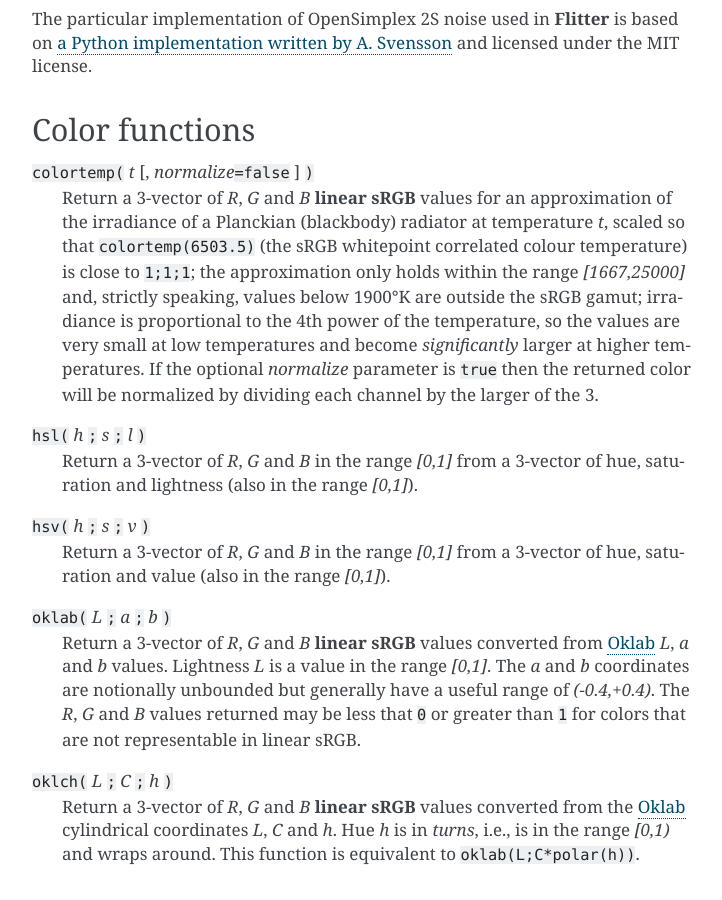
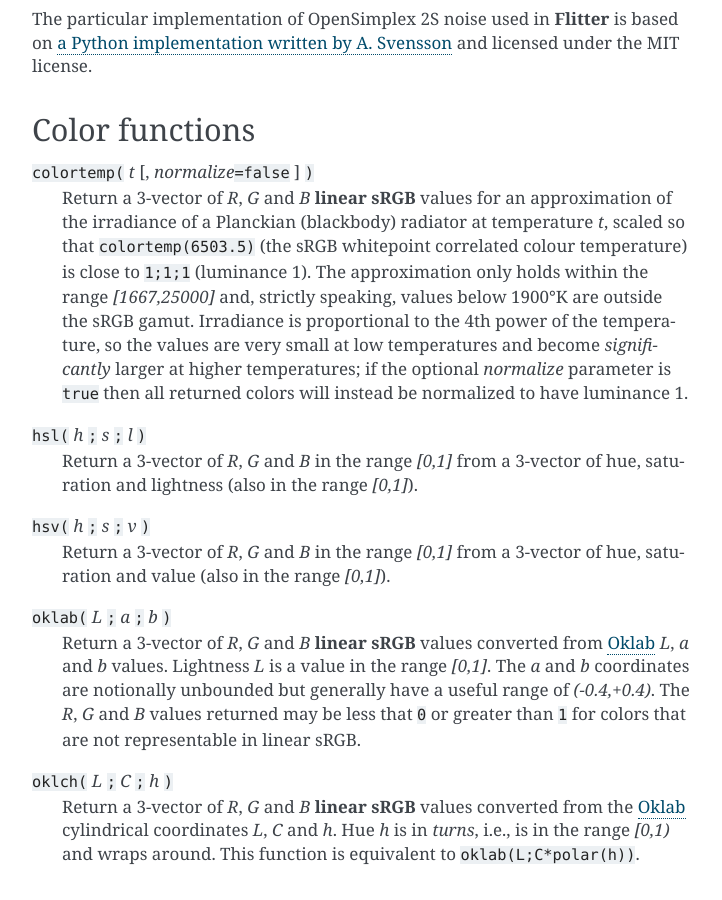
Before and after one commit to jonathanhogg/flitter, a Sphinx documentation site: the page built from docs/builtins.md, in a window 1280 px wide and 900 px high, scrolled down 10476 px. Shown: the whole window, without its empty margins (388-1110 px from the left). Built offline with Sphinx 7.4.7, drawn with Linux system fonts in a browser that asks for light colours.

Commit message:
Actually, changed my mind about how to normalize colortemp
Normalize to equal luminance. It is simpler logic and makes more sense.

```diff
--- a/docs/builtins.md
+++ b/docs/builtins.md
@@ -445,13 +445,13 @@ MIT license.
 : Return a 3-vector of *R*, *G* and *B* **linear sRGB** values for an
 approximation of the irradiance of a Planckian (blackbody) radiator at
 temperature *t*, scaled so that `colortemp(6503.5)` (the sRGB whitepoint
-correlated colour temperature) is close to `1;1;1`; the approximation only holds
-within the range *[1667,25000]* and, strictly speaking, values below 1900°K are
-outside the sRGB gamut; irradiance is proportional to the 4th power of the
-temperature, so the values are very small at low temperatures and become
-*significantly* larger at higher temperatures. If the optional *normalize*
-parameter is `true` then the returned color will be normalized by dividing each
-channel by the larger of the 3.
+correlated colour temperature) is close to `1;1;1` (luminance 1). The
+approximation only holds within the range *[1667,25000]* and, strictly speaking,
+values below 1900°K are outside the sRGB gamut. Irradiance is proportional to
+the 4th power of the temperature, so the values are very small at low
+temperatures and become *significantly* larger at higher temperatures; if the
+optional *normalize* parameter is `true` then all returned colors will instead
+be normalized to have luminance 1.
 
 `hsl(` *h* `;` *s* `;` *l* `)`
 : Return a 3-vector of *R*, *G* and *B* in the range *[0,1]* from a 3-vector of
```
Also changed, not shown: 2 other files.
